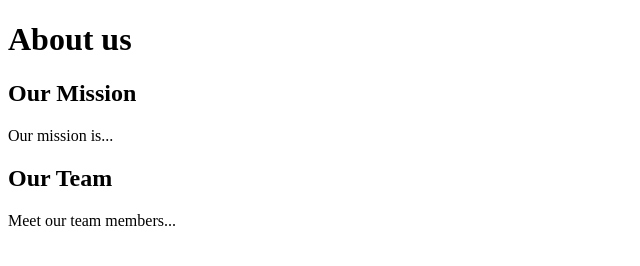
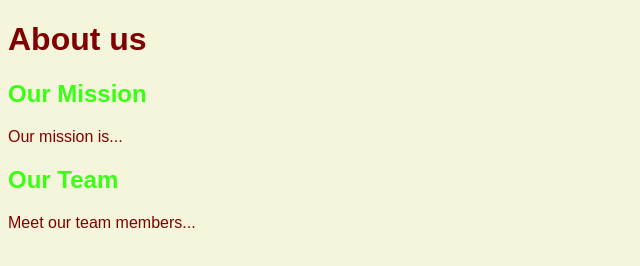
Before and after one commit to lwioSoton/practice1, a plain HTML site: page about.html in a window 1280 px wide. Shown: the whole page, without its empty margins (0-640 px from the left). Drawn offline with Linux system fonts and the light colour scheme.

Commit message:
EDIT: h2 MY EYES

```diff
--- a/about.html
+++ b/about.html
@@ -4,6 +4,7 @@
     <meta charset="UTF-8">
     <meta name="viewport" content="width=device-width, initial-scale=1.0">
     <title>About Us</title>
+    <link rel="stylesheet" href="stylesheets/mainstyles.css">
 </head>
 <body>
     <h1>About us</h1>
--- a/stylesheets/mainstyles.css
+++ b/stylesheets/mainstyles.css
@@ -3,3 +3,7 @@ body {
     color: maroon;
     font-family: 'Arial';
 }
+
+h2  {
+    color: #39ff14;
+}
```
